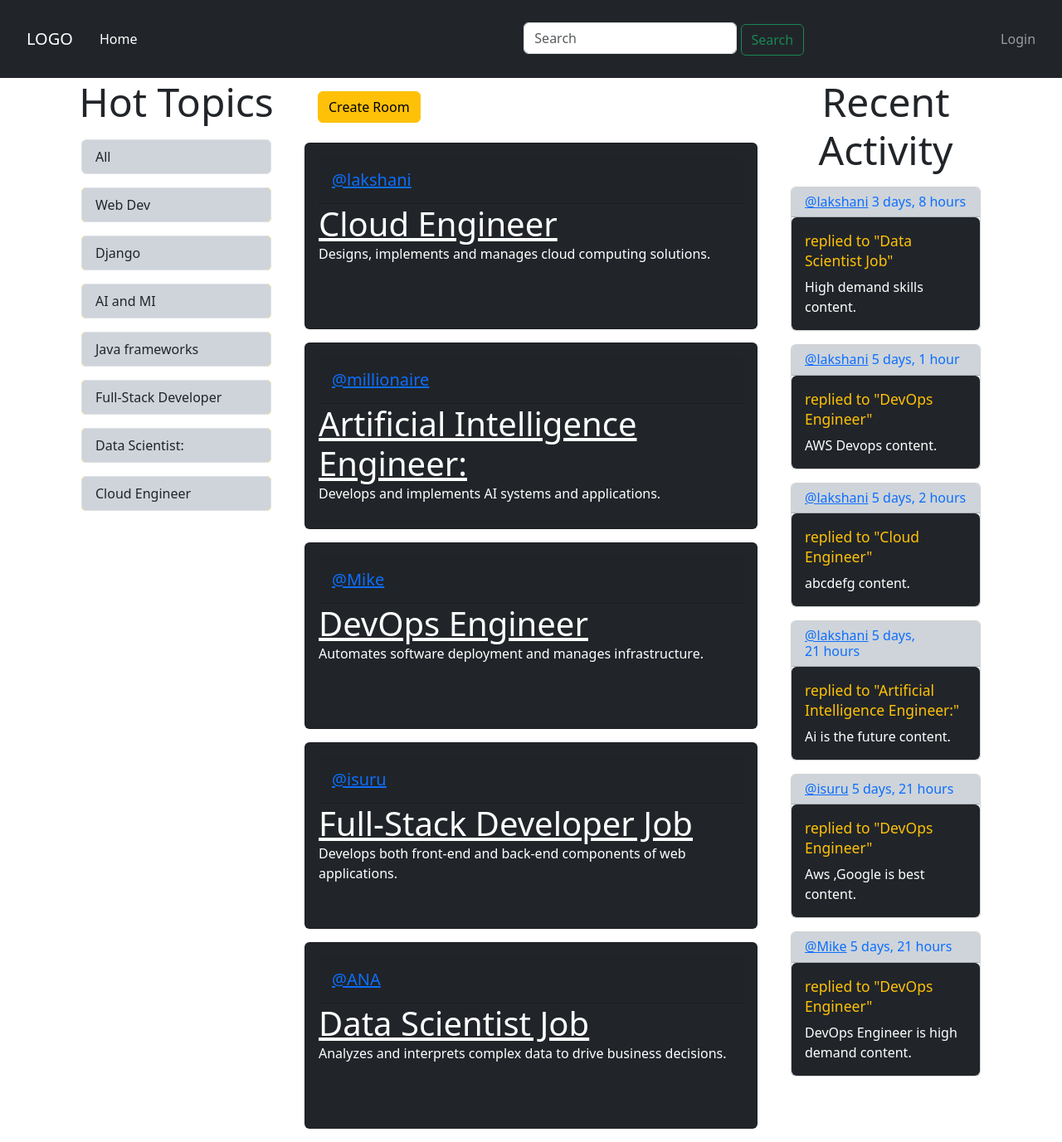
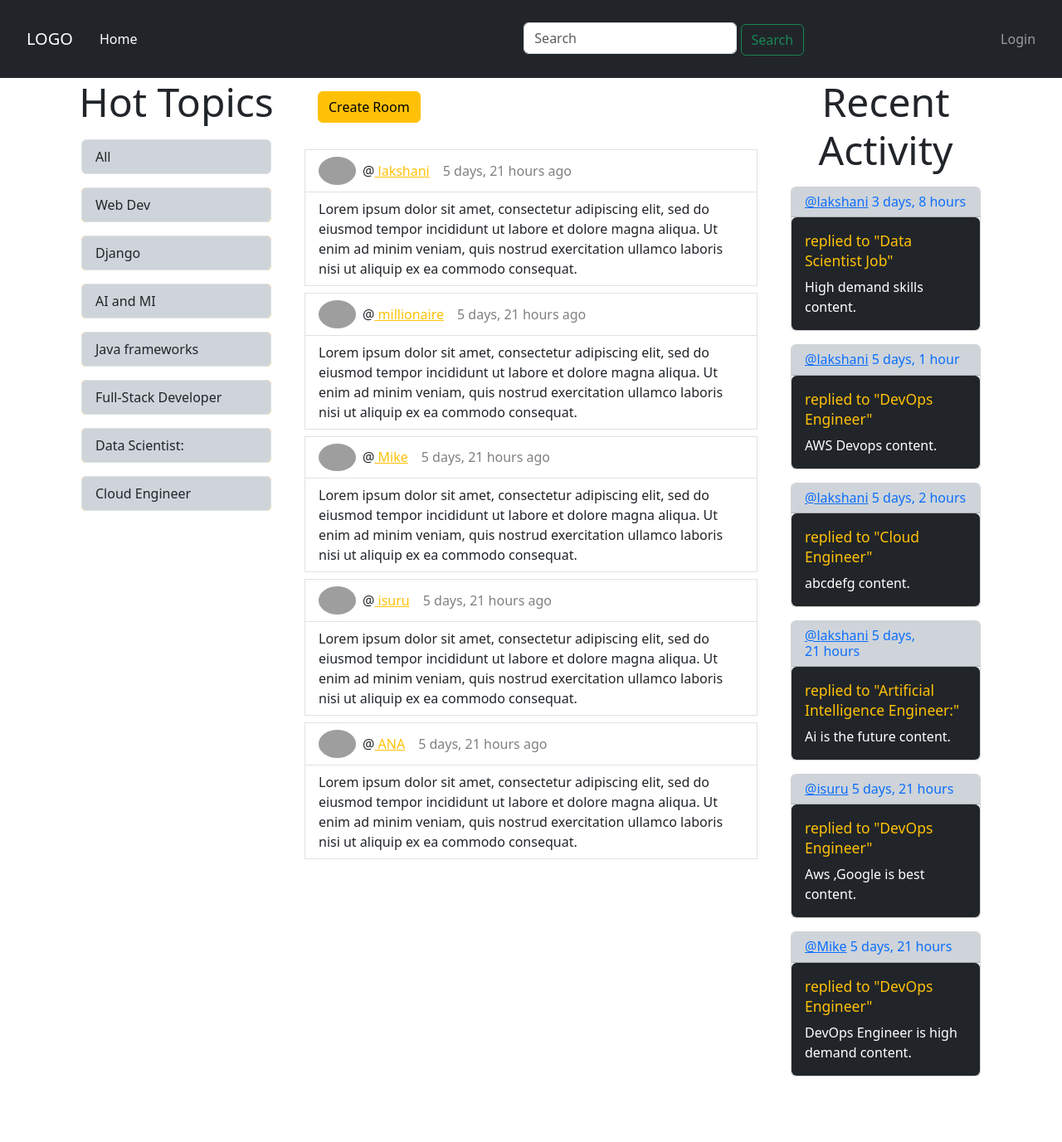
Before and after one commit to isurumanoddev/Django_project_1, a Django app: page / in a window 1280 px wide. Shown: the whole page at 83% size. After the commit the page ends 1298 px from the top, so only its background shows below. Run offline with Django 4.2, Linux system fonts and the light colour scheme; data comes from the database, SQL or seed files in the repository; both versions use the stored data as it was after the commit; grey boxes are pictures that could not be loaded.

Commit message:
UI improve

```diff
--- a/templates/feed_component.html
+++ b/templates/feed_component.html
@@ -12,34 +12,39 @@
 	<div class="row ">
 		<div>
 			{% for room in rooms %}
-				<div class="card text-white bg-dark mb-3 " style="height: 225px; ">
-					<div class="card-body bg-dark rounded-2">
 
-						<div class="card-header">
-							<ul class="nav nav-pills card-header-pills">
-								<li class="nav-item">
-									<h5 class="card-subtitle text-white m-2" style="width: 400px;">
-										<a href="{% url "profile" room.host.id %}">@{{ room.host }}</a></h5>
-								</li>
+						<div class="bg-white border mt-2">
+
+							<div class="d-flex flex-row justify-content-between align-items-center p-2 border-bottom">
+								<div class="d-flex flex-row align-items-center feed-text px-2"><img
+										class="rounded-circle"
+										src="https://img.freepik.com/free-photo/young-beautiful-woman-pink-warm-sweater-natural-look-smiling-portrait-isolated-long-hair_285396-896.jpg"
+										width="45">
+									<div class="d-flex ml-2"><span
+											class="font-weight-bold mx-2"> @<a href="{% url "profile" room.host.id %}"
+									                                           class="text-warning">  {{ room.host }}</a></span>
+										<span class="text-black-50 mx-2">{{ room.created|timesince }} ago</span>
+
+
+									</div>
+
+								</div>
+
+							</div>
+
+
+							<div class="p-2 px-3"><span>Lorem ipsum dolor sit amet, consectetur adipiscing elit, sed do eiusmod tempor incididunt ut labore et dolore magna aliqua. Ut enim ad minim veniam, quis nostrud exercitation ullamco laboris nisi ut aliquip ex ea commodo consequat.</span>
+							</div>
+							<div class="d-flex justify-content-end  ">
 								{% if request.user == room.host %}
-									<li class="nav-item">
-										<a href="{% url "update-room" room.id %}"
-										   class="btn btn-success m-1">Update</a>
-									</li>
-									<li class="nav-item">
-										<a href="{% url "delete-room" room.id %}"
-										   class="btn btn-danger m-1 ">Delete</a>
-									</li>
+									<a href="{% url "update-room" room.id %}"
+									   class="btn btn-outline-success btn-sm ">Update</a>
+									<a href="{% url "delete-room" room.id %}" class="btn btn-outline-danger btn-sm">Delete</a>
 								{% endif %}
-							</ul>
+
+							</div>
 						</div>
-						<a class="card-title display-6"
-						   href="{% url "room" room.id %}">{{ room.name }}</a>
-
-						<p class="card-text  ">{{ room.description }}</p>
-					</div>
-				</div>
-			{% endfor %}
+					{% endfor %}
 		</div>
 	</div>
 
--- a/templates/main.html
+++ b/templates/main.html
@@ -6,7 +6,7 @@
 	<title>Title</title>
 	<link href="https://cdn.jsdelivr.net/npm/bootstrap@5.3.0-alpha1/dist/css/bootstrap.min.css" rel="stylesheet"
 	      integrity="sha384-GLhlTQ8iRABdZLl6O3oVMWSktQOp6b7In1Zl3/Jr59b6EGGoI1aFkw7cmDA6j6gD" crossorigin="anonymous">
-	<link rel="stylesheet" type="text/css" media="screen" href="{% static "styles/main.css" %}">
+{#	<link rel="stylesheet" type="text/css" media="screen" href="{% static "styles/main.css" %}">#}
 
 </head>
 <body>
```
Also changed, not shown: db.sqlite3.
